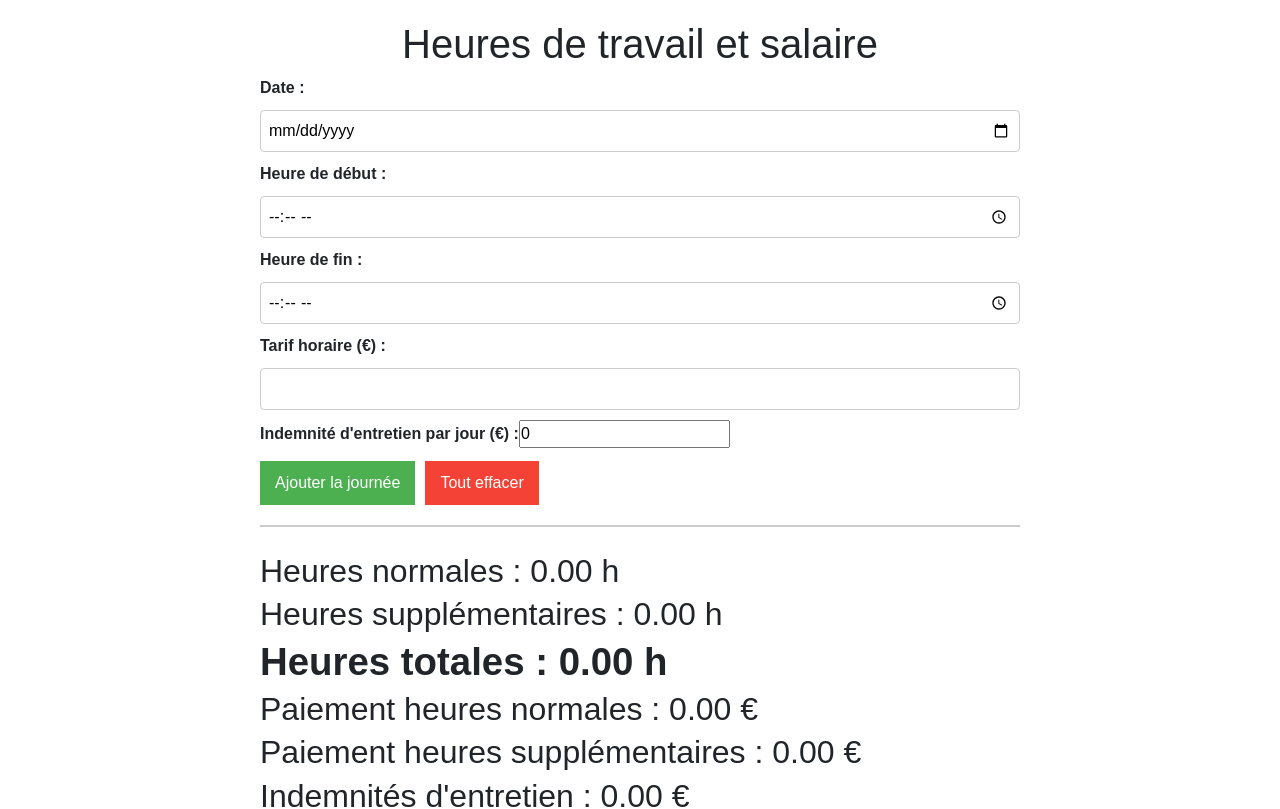
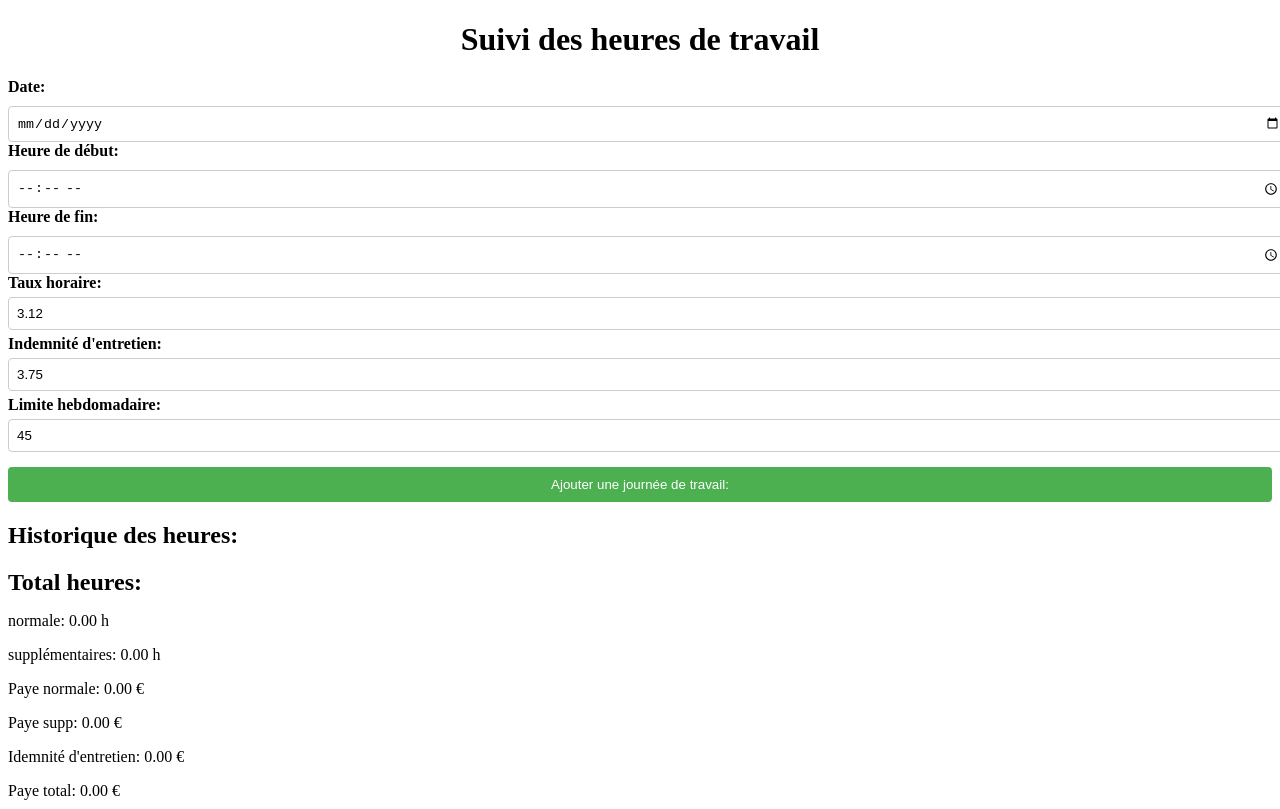
Before and after one commit to mauvaisEsprit/assistante-calculatrice, a React (Vite) app: page / in a window 1280 px wide. Shown: the top 809 px of the page. Built offline with nearby package versions, Linux system fonts and the light colour scheme.

Commit message:
Initial commit

```diff
--- a/package.json
+++ b/package.json
@@ -3,7 +3,7 @@
   "private": true,
   "version": "0.0.0",
   "type": "module",
-  "homepage": "https://github.com/mauvaisEsprit/assistante-calculatrice",
+  "homepage": "https://github.com/mauvaisEsprit/assistante-calculatrice.git",
   "scripts": {
     "build": "vite build",
     "predeploy": "npm run build",
@@ -15,9 +15,12 @@
   "dependencies": {
     "axios": "^1.9.0",
     "framer-motion": "^12.9.2",
+    "i18next": "^25.0.2",
+    "i18next-browser-languagedetector": "^8.0.5",
     "jspdf": "^3.0.1",
     "react": "^19.0.0",
     "react-dom": "^19.0.0",
+    "react-i18next": "^15.5.1",
     "tailwindcss": "^4.1.4",
     "uuid": "^11.1.0"
   },
--- a/src/App.css
+++ b/src/App.css
@@ -1,11 +1,11 @@
-/* App.css */
-
 /* Общие стили */
 .app-container {
   font-family: 'Arial', sans-serif;
   padding: 20px;
-  max-width: 800px;
-  margin: 0 auto;
+  max-width: 800px; /* Устанавливаем максимальную ширину 800px */
+  margin: 0 auto; /* Центрируем контейнер по горизонтали */
+  background-color: #f9f9f9; /* Цвет фона для контейнера */
+  border-radius: 8px; /* Округление углов */
 }
 
 h1 {
@@ -49,6 +49,8 @@ button {
   border: none;
   border-radius: 4px;
   cursor: pointer;
+  width: 100%; /* Сделаем кнопку на всю ширину */
+  box-sizing: border-box; /* Чтобы кнопка не выходила за пределы контейнера */
 }
 
 button:hover {
@@ -138,3 +140,24 @@ button:hover {
 .result strong {
   font-size: 1.2em;
 }
+
+/* Стили для кнопки удаления всей истории */
+.clear-history-button {
+  padding: 12px 18px;
+  margin-top: 20px;
+  background-color: #f44336;
+  color: white;
+  border: none;
+  border-radius: 4px;
+  cursor: pointer;
+  width: 100%;
+  box-sizing: border-box;
+}
+
+.clear-history-button:hover {
+  background-color: #e53935;
+}
+
+.clear-history-button:active {
+  background-color: #d32f2f;
+}
--- a/src/App.jsx
+++ b/src/App.jsx
@@ -1,6 +1,8 @@
 import React, { useState, useEffect } from 'react';
 import './App.css';
 import { jsPDF } from 'jspdf';
+
+
 
 function App() {
   const [workData, setWorkData] = useState(() => {
@@ -12,16 +14,32 @@ function App() {
   const [endTime, setEndTime] = useState('');
   const [hourlyRate, setHourlyRate] = useState(() => {
     const savedRate = localStorage.getItem('hourlyRate');
-    return savedRate ? savedRate : '';
-
+    return savedRate ? parseFloat(savedRate) : 3.12;  // Преобразуем в число
   });
   const [indemnityRate, setIndemnityRate] = useState(() => {
     const savedIndemnity = localStorage.getItem('indemnityRate');
-    return savedIndemnity ? savedIndemnity : 0; // по умолчанию 4 €
+    return savedIndemnity ? parseFloat(savedIndemnity) : 3.75;  // Преобразуем в число
   });
 
-  const overtimeLimitHours = 45;
+  const [weekLimit, setWeekLimit] = useState(45);
+
   const overtimeMultiplier = 1.25;
+
+
+
+  const handleIndemnityRateChange = (e) => {
+    let value = e.target.value;
+
+    // Заменяем запятую на точку
+    value = value.replace(',', '.');
+
+    // Проверяем, что введено корректное число
+    if (value === '' || !isNaN(value)) {
+      setIndemnityRate(value); // Сохраняем введенное значение как строку
+    }
+  };
+
+
 
   useEffect(() => {
     localStorage.setItem('workData', JSON.stringify(workData));
@@ -38,12 +56,37 @@ function App() {
   const handleDateChange = (e) => setSelectedDate(e.target.value);
   const handleStartTimeChange = (e) => setStartTime(e.target.value);
   const handleEndTimeChange = (e) => setEndTime(e.target.value);
-  const handleRateChange = (e) => setHourlyRate(e.target.value);
+  const handleRateChange = (e) => {
+    let value = e.target.value;
+
+    // Заменяем запятую на точку
+    value = value.replace(',', '.');
+
+    // Проверяем, что введено корректное число
+    if (value === '' || !isNaN(value)) {
+      setHourlyRate(value); // Сохраняем введенное значение как строку
+    }
+  };
+
+  const handleLanguageChange = (e) => setLanguage(e.target.value);
+  const handleWeekLimitChange = (e) => setWeekLimit(parseFloat(e.target.value)); // Преобразуем в число
+
+  const roundToQuarterHour = (time) => {
+    const [hours, minutes] = time.split(':').map(Number);
+    const totalMinutes = hours * 60 + minutes;
+    const roundedMinutes = Math.round(totalMinutes / 15) * 15;
+    const roundedHours = Math.floor(roundedMinutes / 60);
+    const roundedMins = roundedMinutes % 60;
+    return `${String(roundedHours).padStart(2, '0')}:${String(roundedMins).padStart(2, '0')}`;
+  };
 
   const handleAddWorkDay = () => {
     if (selectedDate && startTime && endTime) {
-      const startDateTime = new Date(`${selectedDate}T${startTime}`);
-      const endDateTime = new Date(`${selectedDate}T${endTime}`);
+      const roundedStartTime = roundToQuarterHour(startTime);
+      const roundedEndTime = roundToQuarterHour(endTime);
+
+      const startDateTime = new Date(`${selectedDate}T${roundedStartTime}`);
+      const endDateTime = new Date(`${selectedDate}T${roundedEndTime}`);
 
       if (endDateTime <= startDateTime) {
         alert("L'heure de fin ne peut pas être avant l'heure de début !");
@@ -52,13 +95,12 @@ function App() {
 
       const diffInMilliseconds = endDateTime - startDateTime;
       let workedHours = diffInMilliseconds / (1000 * 60 * 60);
-
       workedHours = Math.round(workedHours / 0.25) * 0.25;
 
-      const newWorkData = [...workData, { date: selectedDate, startTime, endTime, workedHours }];
+      const newWorkData = [...workData, { date: selectedDate, startTime: roundedStartTime, endTime: roundedEndTime, workedHours }];
       setWorkData(newWorkData);
     } else {
-      alert('Veuillez remplir tous les champs.');
+      alert( 'Veuillez remplir tous les champs.');
     }
   };
 
@@ -68,7 +110,7 @@ function App() {
   };
 
   const handleClearAll = () => {
-    if (window.confirm('Êtes-vous sûr de vouloir tout effacer ?')) {
+    if (window.confirm('Êtes-vous sûr de vouloir tout effacer ?' )) {
       setWorkData([]);
       setSelectedDate('');
       setStartTime('');
@@ -79,54 +121,60 @@ function App() {
   };
 
   const generatePDF = () => {
-    const sortedWorkData = workData.sort((a, b) => {
-      const dateA = new Date(a.date);
-      const dateB = new Date(b.date);
-      return dateA - dateB; // сортировка по возрастанию
-    });
-
+    const sortedWorkData = [...workData].sort((a, b) => new Date(a.date) - new Date(b.date));
     const doc = new jsPDF();
 
     doc.setFontSize(16);
-    doc.text("Heures de travail et salaire: ", 20, 20);
+    doc.text("Heures de travail et salaire:" , 20, 20);
 
     let yPosition = 30;
 
-    // Перебираем отсортированные данные
     sortedWorkData.forEach(day => {
-      doc.text(`${day.date} - ${day.startTime} à ${day.endTime}: ${day.workedHours.toFixed(2)} h`, 20, yPosition);
+      const timeFormat = `${day.startTime} à ${day.endTime}`;
+      const decimalFormat = `${day.workedHours.toFixed(2)} h`;
+
+      const hours = Math.floor(day.workedHours);
+      const minutes = Math.round((day.workedHours - hours) * 60);
+      const workedTimeFormatted = `${hours}h${minutes < 10 ? '0' + minutes : minutes}m/${day.workedHours.toFixed(2)} h`;
+
+      doc.text(`${day.date} - ${timeFormat} ${workedTimeFormatted}`, 20, yPosition);
       yPosition += 10;
     });
 
     const { normalHours, overtimeHours } = calculateTotals();
-    const normalPay = normalHours * (parseFloat(hourlyRate) || 0);
-    const overtimePay = overtimeHours * (parseFloat(hourlyRate) || 0) * overtimeMultiplier;
+    const normalPay = normalHours * (hourlyRate || 0);
+    const overtimePay = overtimeHours * (hourlyRate || 0) * overtimeMultiplier;
     const totalPay = normalPay + overtimePay;
 
-    const heuresTotales = normalHours + overtimeHours;
-
-    // Получаем уникальные даты
     const uniqueDates = new Set(sortedWorkData.map(day => day.date));
     const totalIndemnity = uniqueDates.size * (isNaN(indemnityRate) ? 0 : indemnityRate);
     const grandTotalPay = totalPay + totalIndemnity;
 
+    const heuresTotales = normalHours + overtimeHours;
+
     yPosition += 10;
-    doc.text(`Heures normales : ${normalHours.toFixed(2)} h`, 20, yPosition);
+doc.text('Heures normales : ' + normalHours.toFixed(2) + ' h', 20, yPosition);
 yPosition += 10;
-    doc.text(`Heures supplémentaires : ${overtimeHours.toFixed(2)} h`, 20, yPosition);
+doc.text('Heures supplémentaires : ' + overtimeHours.toFixed(2) + ' h', 20, yPosition);
 yPosition += 10;
-    doc.text(`Heures totales : ${heuresTotales.toFixed(2)} h`, 20, yPosition);
+doc.text('Heures totales : ' + heuresTotales.toFixed(2) + ' h', 20, yPosition);
 yPosition += 10;
-    doc.text(`Paiement heures normales : ${normalPay.toFixed(2)} €`, 20, yPosition);
+doc.text('Paiement heures normales : ' + normalPay.toFixed(2) + ' €', 20, yPosition);
 yPosition += 10;
-    doc.text(`Paiement heures supplémentaires : ${overtimePay.toFixed(2)} €`, 20, yPosition);
+doc.text('Paiement heures supplémentaires : ' + overtimePay.toFixed(2) + ' €', 20, yPosition);
 yPosition += 10;
-    doc.text(`Indemnités d'entretien : ${totalIndemnity.toFixed(2)} €`, 20, yPosition);
+doc.text('Indemnités d\'entretien : ' + totalIndemnity.toFixed(2) + ' €', 20, yPosition);
 yPosition += 10;
-    doc.text(`Total général : ${grandTotalPay.toFixed(2)} €`, 20, yPosition);
+doc.text('Total général : ' + grandTotalPay.toFixed(2) + ' €', 20, yPosition);
+
+const generatedDate = new Date().toLocaleDateString();
+yPosition += 10;
+doc.text('Date de génération du PDF : ' + generatedDate, 20, yPosition);
 
 doc.save("rapport_heures_travail.pdf");
+
   };
+
 
   const groupByWeeks = () => {
     const weeks = {};
@@ -147,170 +195,120 @@ function App() {
     return weeks;
   };
 
-  const weeksData = groupByWeeks();
-
   const calculateTotals = () => {
     let normalHours = 0;
     let overtimeHours = 0;
 
-    Object.values(weeksData).forEach(week => {
-      if (week.hours <= overtimeLimitHours) {
+    Object.values(groupByWeeks()).forEach(week => {
+      if (week.hours <= weekLimit) {
         normalHours += week.hours;
       } else {
-        normalHours += overtimeLimitHours;
-        overtimeHours += (week.hours - overtimeLimitHours);
+        normalHours += weekLimit;
+        overtimeHours += (week.hours - weekLimit);
       }
     });
 
     return { normalHours, overtimeHours };
   };
 
-  const { normalHours, overtimeHours } = calculateTotals();
+  const getWeekNumber = (date) => {
+    const tempDate = new Date(date.getFullYear(), date.getMonth(), date.getDate());
+    tempDate.setDate(tempDate.getDate() - tempDate.getDay() + 1);  // Понедельник недели
+    const firstDayOfYear = new Date(tempDate.getFullYear(), 0, 1);
+    const daysInBetween = Math.floor((tempDate - firstDayOfYear) / (24 * 60 * 60 * 1000));
+    return Math.ceil((daysInBetween + 1) / 7);  // Вычисление номера недели
+  };
 
-  const normalPay = normalHours * parseFloat(hourlyRate || 0);
-  const overtimePay = overtimeHours * parseFloat(hourlyRate || 0) * overtimeMultiplier;
-  const totalPay = normalPay + overtimePay;
+  return (
+    <div className="App">
+      <h1>Suivi des heures de travail</h1>
+      <div className="form">
+      <label>Date:</label>
+       <input
+          type="date"
+          value={selectedDate}
+          onChange={handleDateChange}
+        />
+         <label>Heure de début:</label>
+         <input
+          type="time"
+          value={startTime}
+          onChange={handleStartTimeChange}
+        />
+         <label>Heure de fin:</label>
+          <input
+            type="time"
+            value={endTime}
+            onChange={handleEndTimeChange}
+          />
+        <label>
+       Taux horaire:
+        <input
+          type="number"
+          step="0.01"
+          value={hourlyRate}
+          onChange={handleRateChange}
+
+        />
+        </label>
+         <label>
+         Indemnité d'entretien:
+        <input
+          type="number"
+          step="0.01"
+          value={indemnityRate}
+          onChange={handleIndemnityRateChange}
 
 
-  const totalIndemnity = workData.length * parseFloat(indemnityRate || 0);
-
-const heuresTotales = normalHours + overtimeHours;
-const grandTotalPay = totalPay + totalIndemnity;
-
-  return (
-    <div className="app-container">
-      <h1>Heures de travail et salaire</h1>
-
-      <div className="form-container">
-        <div className="input-container">
-          <label>Date :</label>
-          <input type="date" value={selectedDate} onChange={handleDateChange} />
+        />
+        </label>
+      <div className="weekLimit">
+        <label>
+         Limite hebdomadaire:
+          <input
+            type="number"
+            value={weekLimit}
+            onChange={handleWeekLimitChange}
+          />
+        </label>
       </div>
-        <div className="input-container">
-          <label>Heure de début :</label>
-          <input type="time" value={startTime} onChange={handleStartTimeChange} />
+        <button onClick={handleAddWorkDay}>
+         Ajouter une journée de travail:
+        </button>
       </div>
-        <div className="input-container">
-          <label>Heure de fin :</label>
-          <input type="time" value={endTime} onChange={handleEndTimeChange} />
-        </div>
-        <div className="input-container">
-          <label>Tarif horaire (€) :</label>
-          <input type="number" step="any" value={hourlyRate} onChange={handleRateChange} />
-        </div>
-        <div className="input-container">
-          <label>Indemnité d'entretien par jour (€) :</label>
-          <input
-             type="text"
-             value={indemnityRate}
-             onChange={(e) => {
-              // Меняем запятую на точку
-          const value = e.target.value.replace(',', '.');
-           setIndemnityRate(value);
-    }}
-    onBlur={() => {
-      setIndemnityRate((prev) => {
-        const number = parseFloat(prev);
-        if (isNaN(number)) {
-          alert("Merci d'entrer un nombre valide pour l'indemnité !");
-          return 0;
-        }
-        return number;
-      });
-    }}
-    placeholder="Exemple: 3,20 ou 3.20"
-  />
-
-      </div>
-        <button className="add-button" onClick={handleAddWorkDay}>Ajouter la journée</button>
-        <button className="clear-button" onClick={handleClearAll}>Tout effacer</button>
+      <div className="workHistory">
+        <h2>Historique des heures:</h2>
+        <ul>
+          {workData.map((day, index) => (
+            <li key={index}>
+              {`${day.date} - ${day.startTime} à ${day.endTime} - ${day.workedHours.toFixed(2)} h`}
+              <button onClick={() => handleDeleteWorkDay(index)}>
+                Supprimer
+              </button>
+            </li>
+          ))}
+        </ul>
+        <div className="totals">
+  <h2>Total heures:</h2>
+  <p>normale: {calculateTotals().normalHours.toFixed(2)} h</p>
+  <p>supplémentaires: {calculateTotals().overtimeHours.toFixed(2)} h</p>
+  <p>Paye normale: {(calculateTotals().normalHours * hourlyRate).toFixed(2)} €</p>
+  <p>Paye supp: {(calculateTotals().overtimeHours * hourlyRate * overtimeMultiplier).toFixed(2)} €</p>
+  <p>Idemnité d'entretien: {(new Set(workData.map(d => d.date)).size * indemnityRate).toFixed(2)} €</p>
+  <p>Paye total: {(
+    calculateTotals().normalHours * hourlyRate +
+    calculateTotals().overtimeHours * hourlyRate * overtimeMultiplier +
+    new Set(workData.map(d => d.date)).size * indemnityRate
+  ).toFixed(2)} €</p>
 </div>
 
-      <div className="result">
-  <h2>Heures normales : {normalHours.toFixed(2)} h</h2>
-  <h2>Heures supplémentaires : {overtimeHours.toFixed(2)} h</h2>
-  <h2><strong>Heures totales : {heuresTotales.toFixed(2)} h</strong></h2>
-  <h2>Paiement heures normales : {normalPay.toFixed(2)} €</h2>
-  <h2>Paiement heures supplémentaires : {overtimePay.toFixed(2)} €</h2>
-  <h2>Indemnités d'entretien : {totalIndemnity.toFixed(2)} €</h2>
-  <h2><strong>Total général : {grandTotalPay.toFixed(2)} €</strong></h2>
+        <button onClick={generatePDF}>
+          Générer le PDF
+        </button>
       </div>
 
-      <div className="weeks-list">
-        <h3>Heures par semaine :</h3>
-        <ul>
-          {Object.entries(weeksData).map(([week, data], index) => {
-            const overtime = data.hours > overtimeLimitHours ? data.hours - overtimeLimitHours : 0;
-            return (
-              <li key={index} className={overtime > 0 ? 'overtime' : ''}>
-                {week} :
-                <span className="normal-hours">
-                  {Math.min(data.hours, overtimeLimitHours).toFixed(2)} h normales
-                </span>
-                {overtime > 0 && (
-                  <span className="overtime-hours">
-                    {' + ' + overtime.toFixed(2)} h supplémentaires
-                  </span>
-                )}
-              </li>
-            );
-          })}
-        </ul>
-      </div>
-
-      <div className="work-list">
-  <h3>Journées travaillées :</h3>
-  <ul>
-    {workData
-      .slice() // сначала копируем массив, чтобы не мутировать оригинал
-      .sort((a, b) => new Date(a.date) - new Date(b.date)) // сортируем по дате
-      .map((day, index) => {
-        // дальше твой текущий код:
-        const basePay = day.workedHours * parseFloat(hourlyRate || 0);
-        let overtimePayDay = 0;
-
-        const date = new Date(day.date);
-        const weekKey = `${date.getFullYear()}-S${getWeekNumber(date)}`;
-        const weekHoursBefore = weeksData[weekKey].days
-          .slice(0, weeksData[weekKey].days.findIndex(d => d === day))
-          .reduce((sum, d) => sum + d.workedHours, 0);
-
-        const availableNormalHours = Math.max(0, overtimeLimitHours - weekHoursBefore);
-        const normalHoursThisDay = Math.min(availableNormalHours, day.workedHours);
-        const overtimeHoursThisDay = day.workedHours - normalHoursThisDay;
-
-        const normalPayDay = normalHoursThisDay * parseFloat(hourlyRate || 0);
-        overtimePayDay = overtimeHoursThisDay * parseFloat(hourlyRate || 0) * overtimeMultiplier;
-
-
-
-        return (
-          <li key={index} className="work-item">
-            {day.date} : {day.startTime} - {day.endTime} ({day.workedHours.toFixed(2)} h)
-            <div>
-              <div>Gains normaux : {normalPayDay.toFixed(2)} €</div>
-              {overtimeHoursThisDay > 0 && (
-                <div>Gains supplémentaires : {overtimePayDay.toFixed(2)} €</div>
-              )}
-            </div>
-            <button className="delete-button" onClick={() => handleDeleteWorkDay(index)}>Supprimer</button>
-          </li>
-        );
-      })}
-  </ul>
-</div>
-
-      <button className="generate-pdf-button" onClick={generatePDF}>Générer le PDF</button>
     </div>
   );
 }
 
-function getWeekNumber(date) {
-  const tempDate = new Date(date.getFullYear(), date.getMonth(), date.getDate());
-  tempDate.setHours(0, 0, 0, 0);
-  tempDate.setDate(tempDate.getDate() + 3 - (tempDate.getDay() + 6) % 7);
-  const week1 = new Date(tempDate.getFullYear(), 0, 4);
-  return 1 + Math.round(((tempDate - week1) / 86400000 - 3 + (week1.getDay() + 6) % 7) / 7);
-}
-
 export default App;
--- /dev/null
+++ b/src/i18n.js
@@ -0,0 +1,17 @@
+import i18n from 'i18next';
+import { initReactI18next } from 'react-i18next';
+import LanguageDetector from 'i18next-browser-languagedetector';
+
+i18n
+  .use(LanguageDetector)
+  .use(initReactI18next)
+  .init({
+    fallbackLng: 'fr',
+    supportedLngs: ['fr', 'ru'],
+    interpolation: { escapeValue: false },
+    backend: {
+      loadPath: '/locales/{{lng}}/translation.json',
+    }
+  });
+
+export default i18n;
```
Also changed, not shown: src/main.jsx (+8 -9 lines), 1 other file (tests, documents, lock files or other folders). Lines whose indentation alone changed are shown as unchanged.
